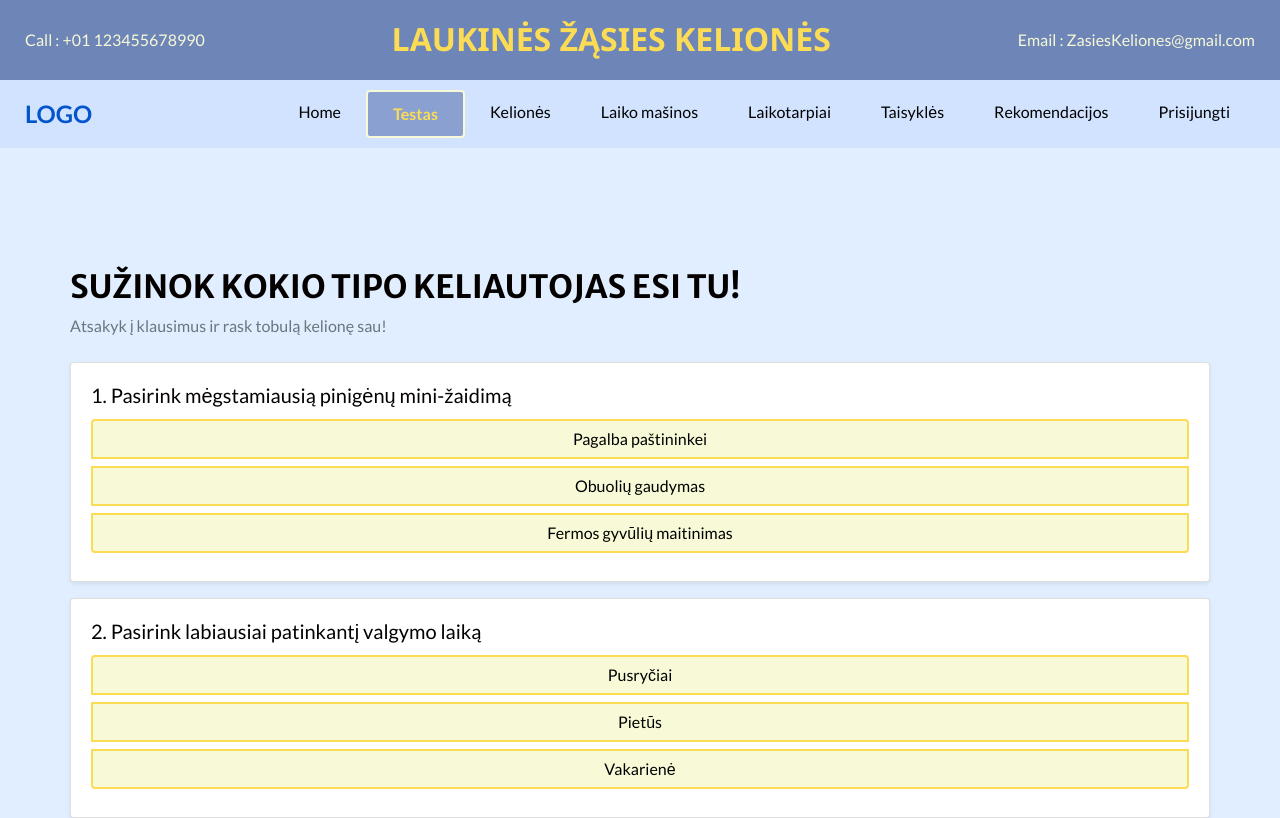
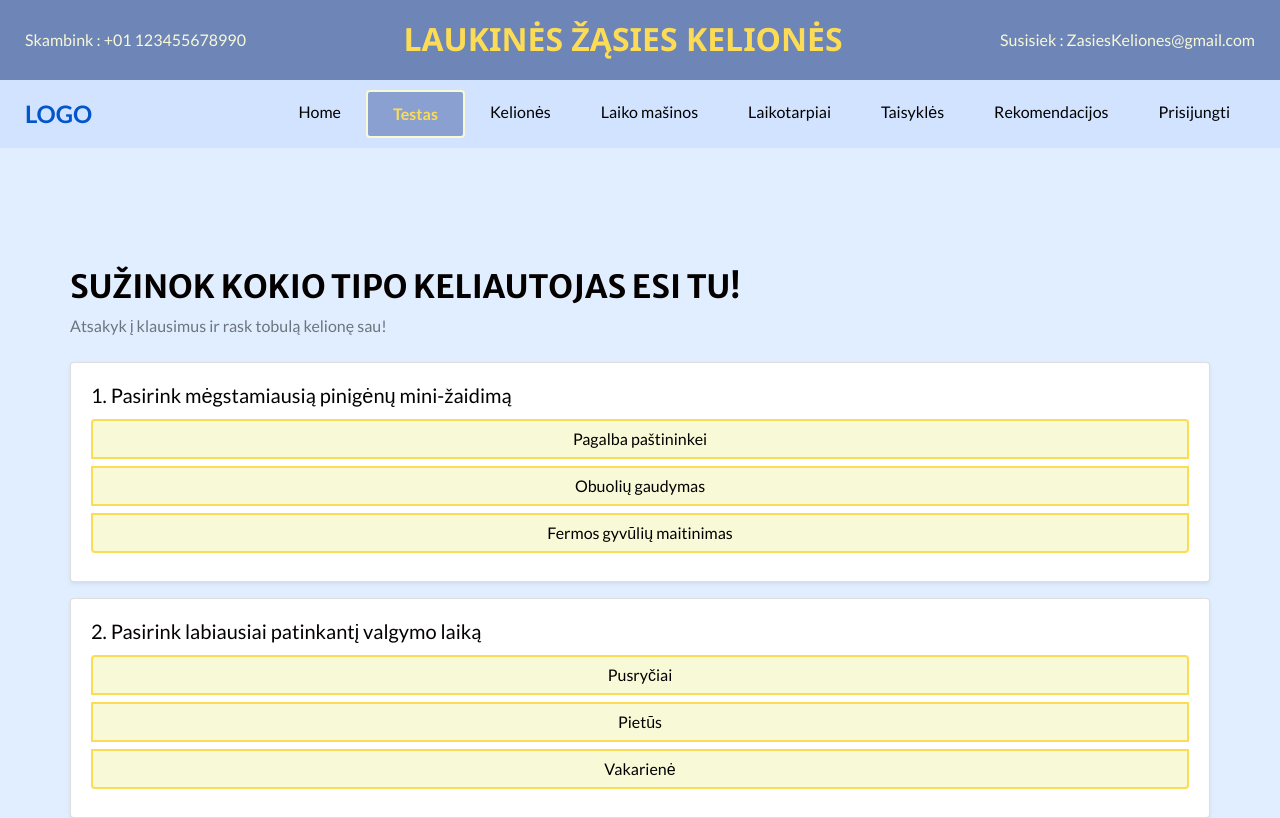
Before and after one commit to Drunkeye/Kelion-sLaiku, a website built with webpack: page Keliones_laiku/about.html in a window 1280 px wide. Shown: the top 818 px of the page. Built offline with nearby package versions, Linux system fonts and the light colour scheme.

Commit message:
Update about.html

```diff
--- a/Keliones_laiku/about.html
+++ b/Keliones_laiku/about.html
@@ -40,7 +40,7 @@
           <div class="contact_nav">
             <a href=""  style="color: #F8F9D7; display: flex; align-items: center; height: 50px;">
               <span>
-                Call : +01 123455678990
+                Skambink : +01 123455678990
               </span>
             </a>
             <a href="" style="color: #FCDC54;font-size: 2rem; font-weight: bold; font-family: 'Segoe UI'">
@@ -50,7 +50,7 @@
             </a>
             <a href=""  style="color: #F8F9D7; display: flex; align-items: center; height: 50px;">
               <span>
-                Email : ZasiesKeliones@gmail.com
+                Susisiek : ZasiesKeliones@gmail.com
               </span>
             </a>
           </div>
```
